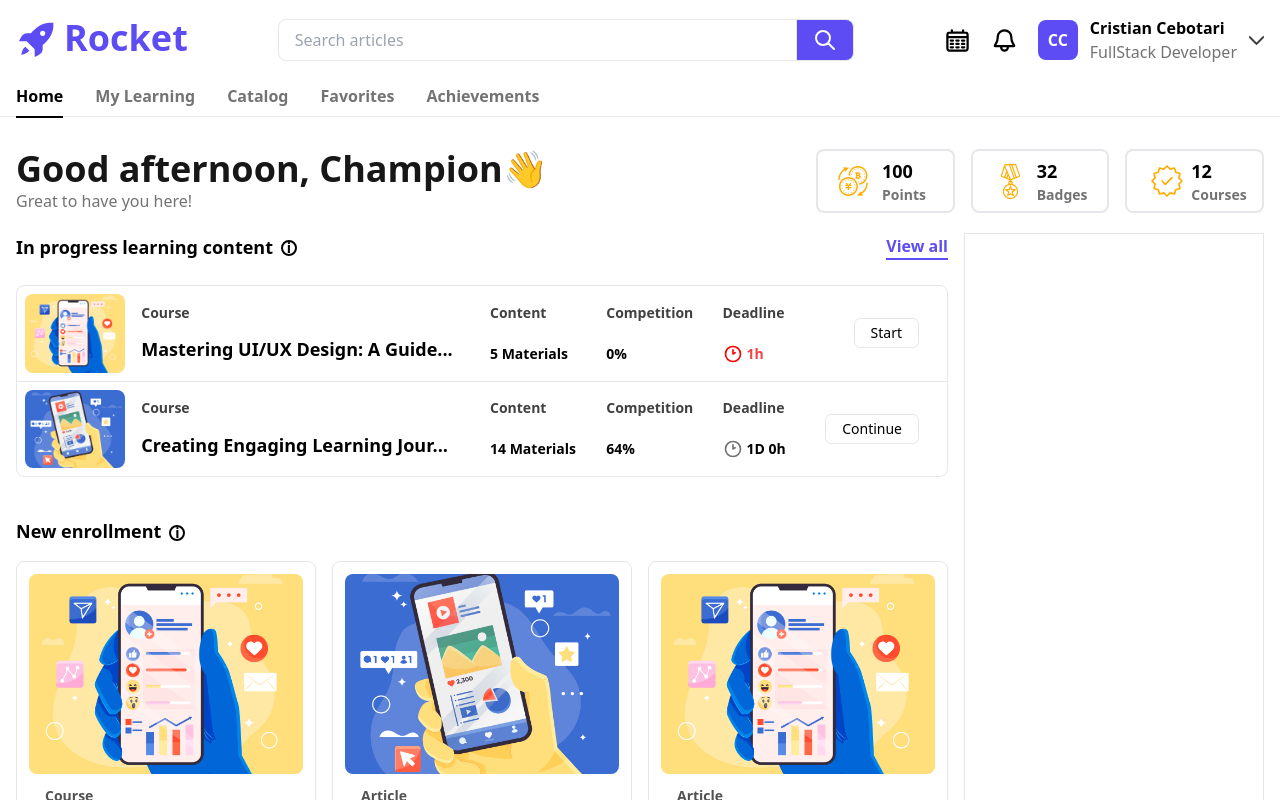
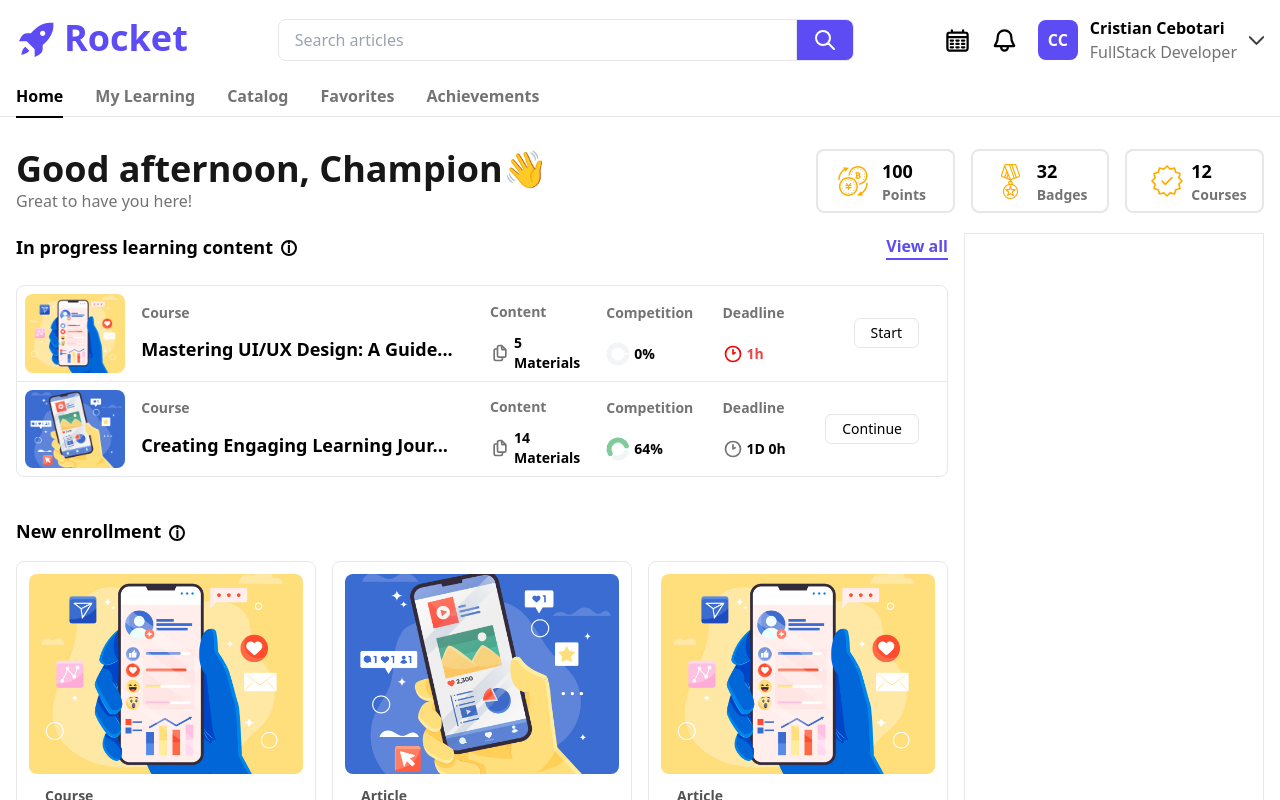
Before and after one commit to Eravity/Rocket.dev, a Next.js app: page / in a window 1280 px wide. Shown: the top 800 px of the page. Built offline with nearby package versions, Linux system fonts and the light colour scheme.

Commit message:
Improve InProgres component

```diff
--- a/package.json
+++ b/package.json
@@ -13,7 +13,8 @@
     "heroicons": "^2.2.0",
     "next": "15.1.4",
     "react": "^19.0.0",
-    "react-dom": "^19.0.0"
+    "react-dom": "^19.0.0",
+    "recharts": "^2.15.0"
   },
   "devDependencies": {
     "@eslint/eslintrc": "^3",
--- a/src/app/_components/CourseProgress.tsx
+++ b/src/app/_components/CourseProgress.tsx
@@ -1,9 +1,17 @@
+"use client"
+
 import Image from "next/image";
 import Link from "next/link";
 import image1 from "../images/1.jpg";
 import image2 from "../images/2.jpg";
 import { StaticImageData } from "next/image";
 import Clock from "./Clock";
+import Files from "./Files";
+import dynamic from "next/dynamic";
+
+const DynamicProgressPieChart = dynamic(() => import("./ProgressPieChart"), {
+  ssr: false
+});
 
 type CourseData = {
   image: StaticImageData;
@@ -40,12 +48,12 @@ const InfoCell = ({
   isUrgent,
 }: {
   label: string;
-  value: string | number;
+  value: string | number | React.ReactNode;
   icon?: React.ReactNode;
   isUrgent?: boolean;
 }) => (
   <div className="flex items-center justify-center flex-col p-2 space-y-1">
-    <h2 className="w-full h-1/2 flex items-center text-neutral-700 font-semibold text-xs sm:text-sm">
+    <h2 className="w-full h-1/2 flex items-center text-neutral-500 font-semibold text-xs sm:text-sm">
       {label}
     </h2>
     <h2
@@ -74,15 +82,25 @@ const CourseRow = ({ course }: { course: CourseData }) => (
       </div>
     </div>
     <div className="col-span-3 flex flex-col space-y-1 items-start justify-center p-2">
-      <h2 className="w-full h-1/2 flex items-center text-neutral-700 font-semibold text-xs sm:text-sm">
+      <h2 className="w-full h-1/2 flex items-center text-neutral-500 font-semibold text-xs sm:text-sm">
         Course
       </h2>
       <Link href={""} className="w-full h-1/2 text-sm sm:text-base md:text-lg font-bold line-clamp-1">
         {course.title}
       </Link>
     </div>
-    <InfoCell label="Content" value={`${course.materials} Materials`} />
-    <InfoCell label="Competition" value={`${course.competition}%`} />
+    <InfoCell
+      label="Content"
+      value={<>
+        <Files /> {course.materials} Materials
+      </>}
+    />
+    <InfoCell
+      label="Competition"
+      value={<>
+        <DynamicProgressPieChart data={course.competition} /> {course.competition}%
+      </>}
+    />
     <InfoCell
       icon={<Clock color={course.deadline < 24 ? "red" : "#737373"} />}
       label="Deadline"
--- /dev/null
+++ b/src/app/_components/Files.tsx
@@ -0,0 +1,21 @@
+export default function Files() {
+  return (
+    <div>
+      <svg
+        width="20px"
+        height="20px"
+        viewBox="0 0 24 24"
+        fill="none"
+        xmlns="http://www.w3.org/2000/svg"
+      >
+        <path
+          d="M9 7H8.2C7.0799 7 6.51984 7 6.09202 7.21799C5.71569 7.40973 5.40973 7.71569 5.21799 8.09202C5 8.51984 5 9.0799 5 10.2V17.8C5 18.9201 5 19.4802 5.21799 19.908C5.40973 20.2843 5.71569 20.5903 6.09202 20.782C6.51984 21 7.0799 21 8.2 21H11.8C12.9201 21 13.4802 21 13.908 20.782C14.2843 20.5903 14.5903 20.2843 14.782 19.908C15 19.4802 15 18.9201 15 17.8V17M19 8V13.8C19 14.9201 19 15.4802 18.782 15.908C18.5903 16.2843 18.2843 16.5903 17.908 16.782C17.4802 17 16.9201 17 15.8 17H12.2C11.0799 17 10.5198 17 10.092 16.782C9.71569 16.5903 9.40973 16.2843 9.21799 15.908C9 15.4802 9 14.9201 9 13.8V6.2C9 5.0799 9 4.51984 9.21799 4.09202C9.40973 3.71569 9.71569 3.40973 10.092 3.21799C10.5198 3 11.0799 3 12.2 3H14M19 8L14 3M19 8H15.6C15.0399 8 14.7599 8 14.546 7.89101C14.3578 7.79513 14.2049 7.64215 14.109 7.45399C14 7.24008 14 6.96005 14 6.4V3"
+          stroke="#737373"
+          strokeWidth="2"
+          strokeLinecap="round"
+          strokeLinejoin="round"
+        />
+      </svg>
+    </div>
+  );
+}
--- a/src/app/_components/InProgressContent.tsx
+++ b/src/app/_components/InProgressContent.tsx
@@ -1,4 +1,9 @@
-import CourseProgress from "./CourseProgress";
+"use client"
+
+import dynamic from "next/dynamic";
+const DynamicCourseProgress = dynamic(() => import("./CourseProgress"), {
+  ssr: false
+});
 import InfoSign from "./InfoSign";
 
 export default function InProgressContent() {
@@ -13,7 +18,7 @@ export default function InProgressContent() {
           View all
         </button>
       </div>
-      <CourseProgress />
+      <DynamicCourseProgress />
     </div>
   );
 }
--- /dev/null
+++ b/src/app/_components/ProgressPieChart.tsx
@@ -0,0 +1,34 @@
+"use client"
+
+import { PieChart, Pie, Cell} from "recharts";
+
+export default function ProgressPieChart({ data = 0 }: { data: number }) {
+  const chartData = [
+    { name: "completed", value: data },
+    { name: "remaining", value: 100 - data },
+  ];
+
+  const COLORS = ["#82ca9d", "#f3f4f6"];
+
+  return (
+    <div style={{ width: 24, height: 24, display: "inline-block" }}>
+      <PieChart width={24} height={24}>
+        <Pie
+          data={chartData}
+          dataKey="value"
+          cx="50%"
+          cy="50%"
+          innerRadius={6}
+          outerRadius={12}
+          startAngle={0}
+          endAngle={360}
+          cornerRadius={10}
+        >
+          {chartData.map((entry, index) => (
+            <Cell key={index} fill={COLORS[index]} />
+          ))}
+        </Pie>
+      </PieChart>
+    </div>
+  );
+}
```
Also changed, not shown: 1 other file (tests, documents, lock files or other folders).
